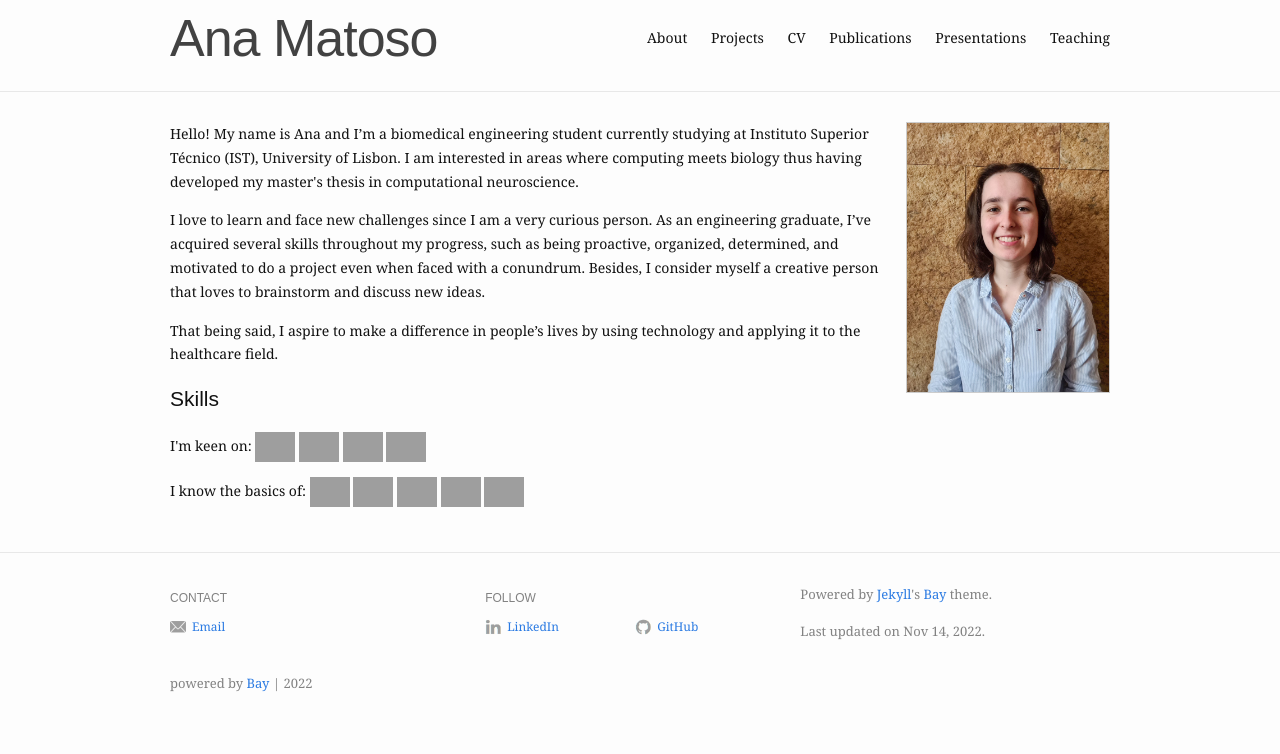
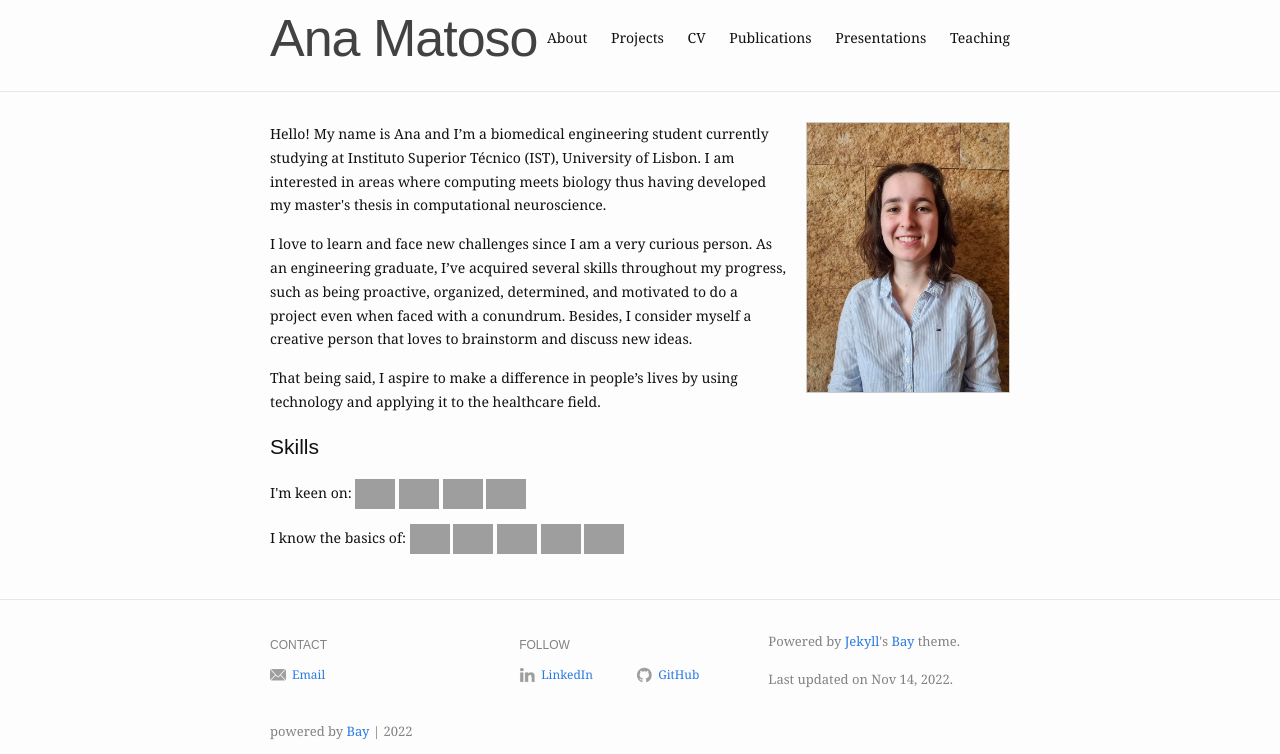
Before and after one commit to ZhanweiGao/1bestzhanweigao.github.io, a Jekyll site: the page built from index.md, in a window 1280 px wide. Shown: the top 754 px of the page. Built offline with Jekyll 4.4.1, drawn with Linux system fonts in a browser that asks for light colours; grey boxes are pictures that could not be loaded.

Commit message:
Update _base.scss

```diff
--- a/_sass/_base.scss
+++ b/_sass/_base.scss
@@ -178,7 +178,7 @@ pre {
  */
 .wrapper {
   max-width: -webkit-calc(800px - (#{$spacing-unit} * 2));
-  max-width:         calc(1000px - (#{$spacing-unit} * 2));
+  max-width:         calc(800px - (#{$spacing-unit} * 2));
   margin-right: auto;
   margin-left: auto;
   padding-right: $spacing-unit;
@@ -187,7 +187,7 @@ pre {
 
   @include media-query($on-laptop) {
     max-width: -webkit-calc(800px - (#{$spacing-unit}));
-    max-width:         calc(1000px - (#{$spacing-unit}));
+    max-width:         calc(800px - (#{$spacing-unit}));
     padding-right: $spacing-unit / 2;
     padding-left: $spacing-unit / 2;
   }
```
